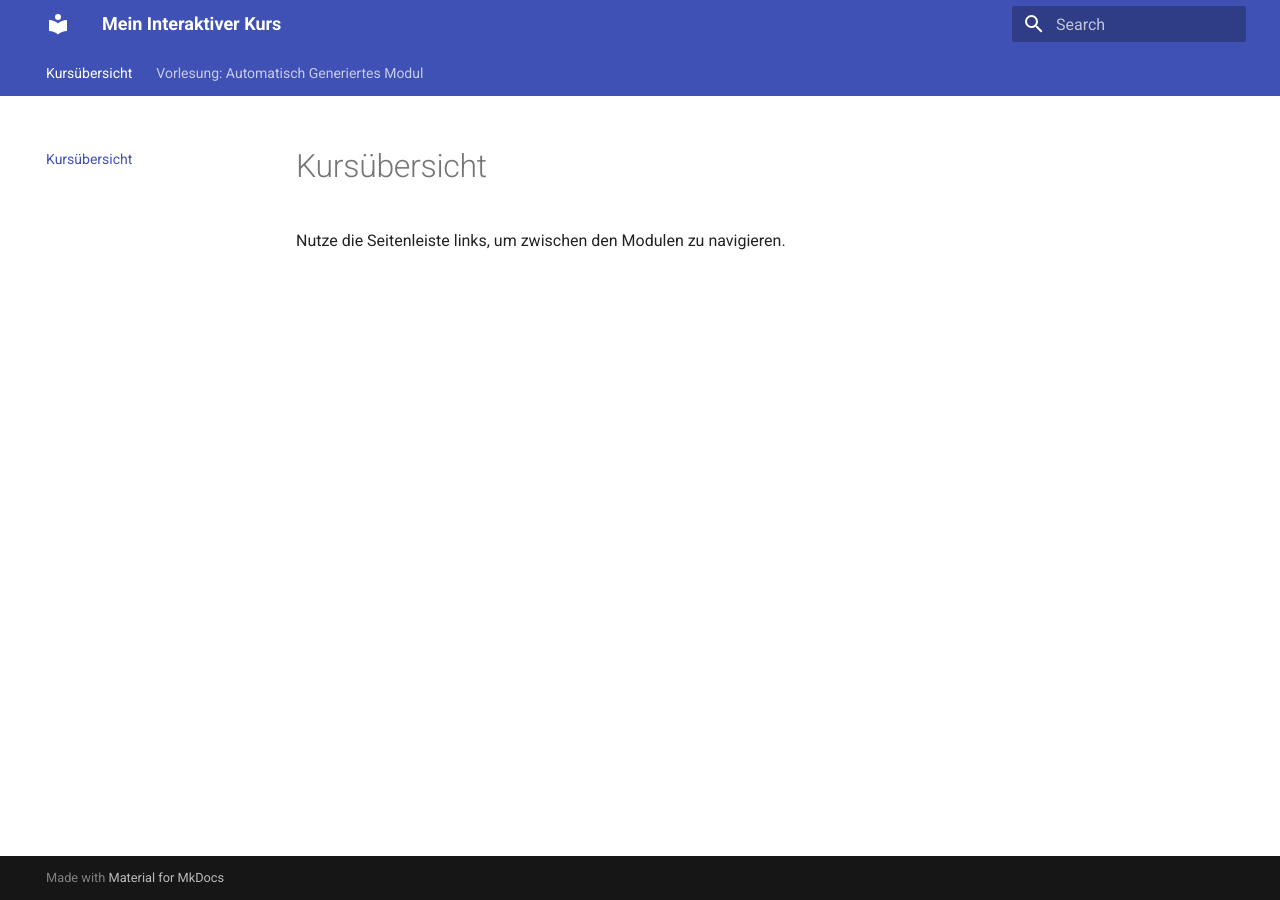
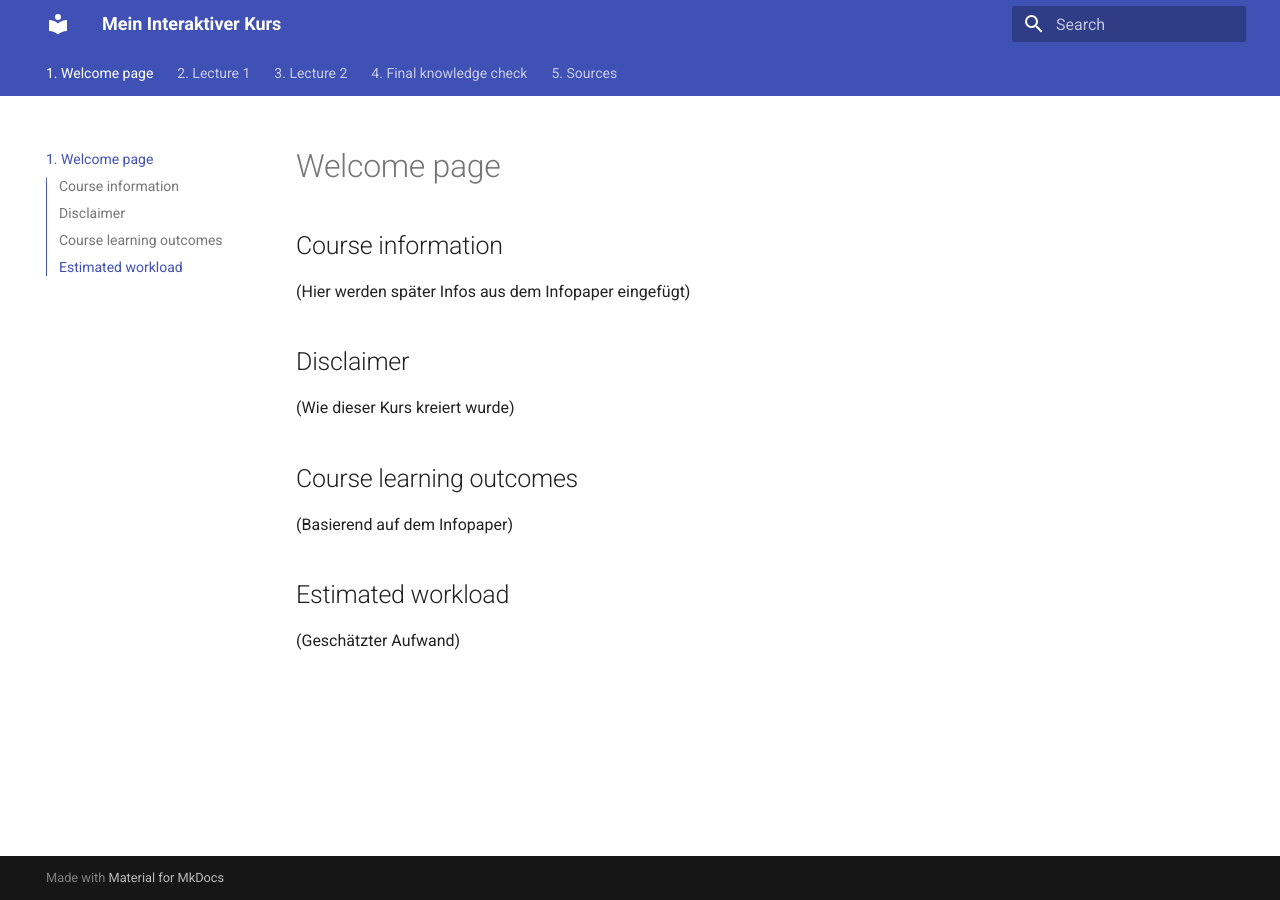
Before and after one commit to jurifitz/e_learning_compiler, an MkDocs documentation site: the page built from docs/index.md, in a window 1280 px wide. Built offline with MkDocs 1.6.1 and Material for MkDocs 9.7.7, drawn with Linux system fonts in a browser that asks for light colours.

Commit message:
Aufbau der finalen Kursstruktur mit Navigation

```diff
--- a/docs/index.md
+++ b/docs/index.md
@@ -1,3 +1,13 @@
-# Kursübersicht
+# Welcome page
 
-Nutze die Seitenleiste links, um zwischen den Modulen zu navigieren.
+## Course information
+(Hier werden später Infos aus dem Infopaper eingefügt)
+
+## Disclaimer
+(Wie dieser Kurs kreiert wurde)
+
+## Course learning outcomes
+(Basierend auf dem Infopaper)
+
+## Estimated workload
+(Geschätzter Aufwand)
--- /dev/null
+++ b/docs/lecture-2.md
@@ -0,0 +1,9 @@
+# Lecture 2
+
+## Learning outcomes
+
+## Content
+
+## Knowledge check
+
+## Sources
--- a/mkdocs.yml
+++ b/mkdocs.yml
@@ -3,5 +3,13 @@ theme:
   name: material
   features:
     - navigation.tabs
+    - navigation.sections
+    - toc.integrate # Zieht die Unterkapitel (##) direkt in die linke Seitenleiste
     - search.highlight
     - search.suggest
+nav:
+  - "1. Welcome page": index.md
+  - "2. Lecture 1": lecture-1.md
+  - "3. Lecture 2": lecture-2.md
+  - "4. Final knowledge check": final-knowledge-check.md
+  - "5. Sources": sources.md
```
Also changed, not shown: docs/final-knowledge-check.md (added, +3 -0 lines), docs/lecture-1.md (added, +13 -0 lines), docs/sources.md (added, +3 -0 lines), site/404.html, site/index.html, site/module-1/index.html, site/search/search_index.json.
